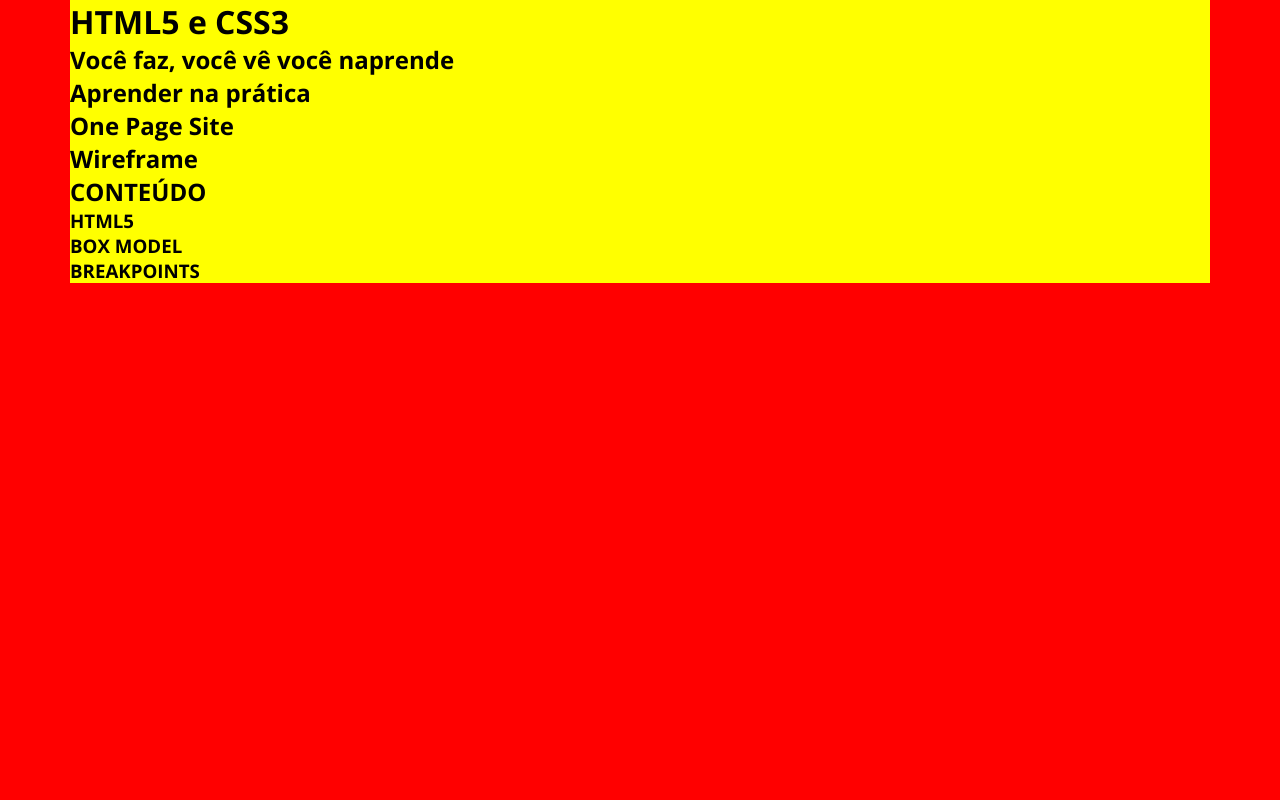
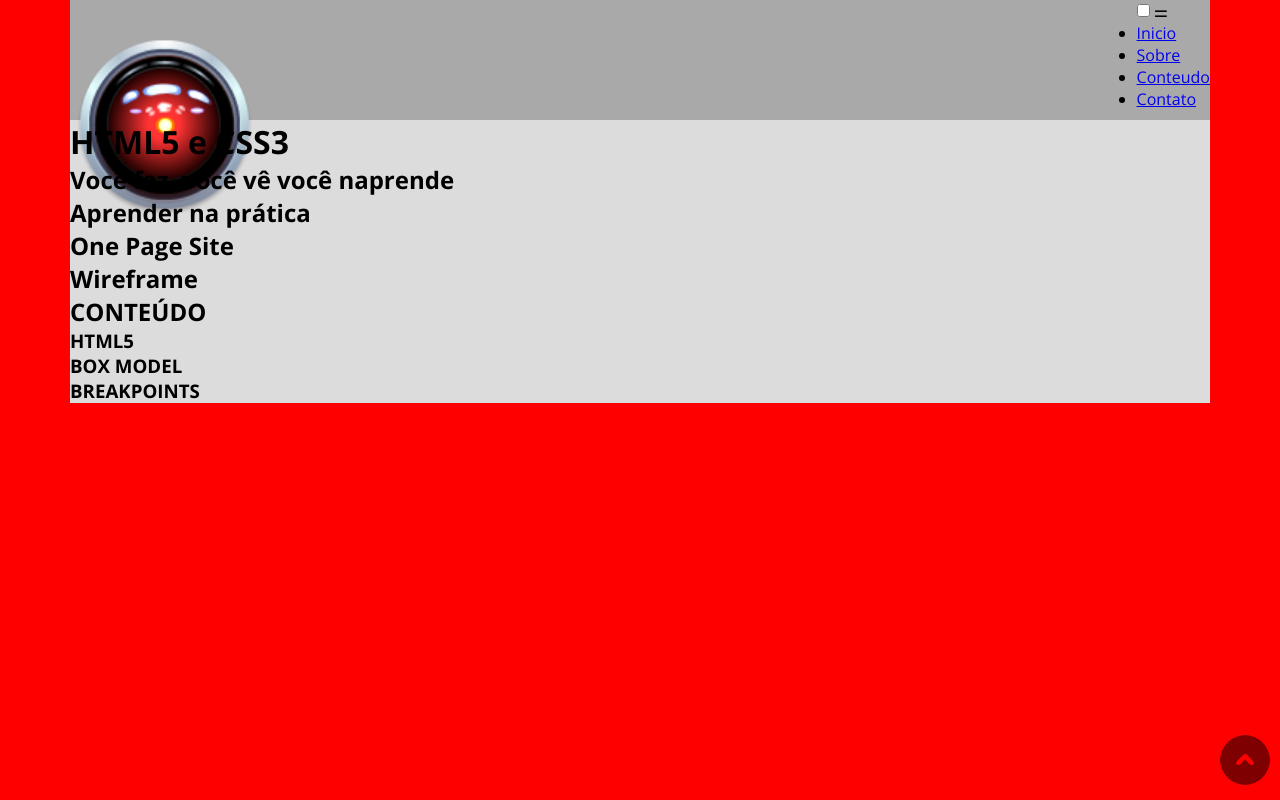
Before and after one commit to Jarde1/html5css3, a plain HTML site: page index.html in a window 1280 px wide. Drawn offline with nearby package versions, Linux system fonts and the light colour scheme.

Commit message:
mais uma atuakização

```diff
--- a/index.html
+++ b/index.html
@@ -1,8 +1,8 @@
-
 <!-- digitando: "!"/ENTER... gera o documento  -->
 
 <!DOCTYPE html>
 <html lang="pt-BR">
+
 <head>
     <meta charset="UTF-8">
     <meta http-equiv="X-UA-Compatible" content="IE=edge">
@@ -15,13 +15,27 @@
     <link rel="icon" href="img/favicon.png">
     <link rel="stylesheet" href="style.css">
 </head>
+
 <body>
     <!-- teclas ctrl K + ctrl C: cria comentarios -->
     <!-- cabeçalho -->
-    <header>
-        <!-- atalho "div.Container" - enter - -->
-        <div class="Container">
+    <header id="inicio">
 
+        <div class="Container Flex"> <!-- atalho "div.Container" - enter - -->
+            <div id="logo">
+                <img src="img/favicon.png" alt="hal 9000">
+            </div>
+            <nav>
+                <input type="checkbox" id="check">
+                <label for="check">&#x268c;</label>
+                <ul> <!-- atalho: "ul>li*4>a" -enter- gera (ul/li) abaixo-->
+                    <li><a href="#inicio">Inicio</a></li>
+                    <li><a href="#sobre">Sobre</a></li>
+                    <li><a href="#conteudo">Conteudo</a></li>
+                    <li><a href="#contato">Contato</a></li>
+                </ul>
+
+            </nav>
         </div>
 
     </header>
@@ -35,7 +49,7 @@
 
     </main>
     <!-- Sobre -->
-    <section>
+    <section id="sobre">
         <div class="Container">
             <h2>Aprender na prática</h2>
         </div>
@@ -59,7 +73,7 @@
     </section>
 
     <!-- conteúdo -->
-    <section>
+    <section id="conteudo">
         <div class="Container">
             <h2> CONTEÚDO </h2>
             <h3> HTML5 </h3>
@@ -70,11 +84,14 @@
     </section>
 
     <!-- rodapé -->
-    <footer>
+    <footer id="contato">
         <div class="Container">
 
         </div>
     </footer>
+<a href="#inicio" id="topo"><img src="img/topo.png" alt="topo do site"></a>
+</body>
 
-</body>
 </html>
+
+<!-- atalho para ativa o "console do sistema"(CTRL + SHIFT + P)"live server stop live server open" para iniciar o live server -->
--- a/style.css
+++ b/style.css
@@ -7,9 +7,8 @@
             propriedade1: valor;
             propriedade2: valor;
         }
-        ---------------------------------------
 */
-/* importação Google Font */
+/* ---------------importação Google Font--------------------------------------- */
 @import url('https://fonts.googleapis.com/css2?family=Open+Sans:ital,wght@0,300..800;1,300..800&display=swap');
 
 body{
@@ -20,7 +19,20 @@ body{
 /* Layout ------------------------------------------------*/
 .Container {
     margin: 0 auto;
-    background-color: #ff0;
+    background-color: #dcdcdc;
+}
+
+.Flex{
+    display:flex;
+    justify-content: space-between;
+    background-color: #a9a9a9;
+}
+
+/* topo do site -------------------------------------*/
+#topo{
+    position: fixed;
+    right: 10px;
+    bottom: 10px;
 }
 
 /* Técnica para organizar o renderizamento nos navegadores */
@@ -28,6 +40,16 @@ body{
     margin: 0;
     border: 0;
     padding: 0;
+}
+
+/* Cabeçalho --------------------------------- */
+header{
+    height: 60px;
+}
+
+#logo img{
+    width: 128px;
+    height: 128px;
 }
 
 /*  Smartfone Portrait -------------------- */
@@ -79,3 +101,14 @@ body{
         max-width: 1140px;
     }
 }
+
+/* Cabeçalho */
+header{
+    height: 120px;
+}
+#logo img{
+    width: 189px;
+    height: 189px;
+    margin-top: 30px;
+
+}
```
